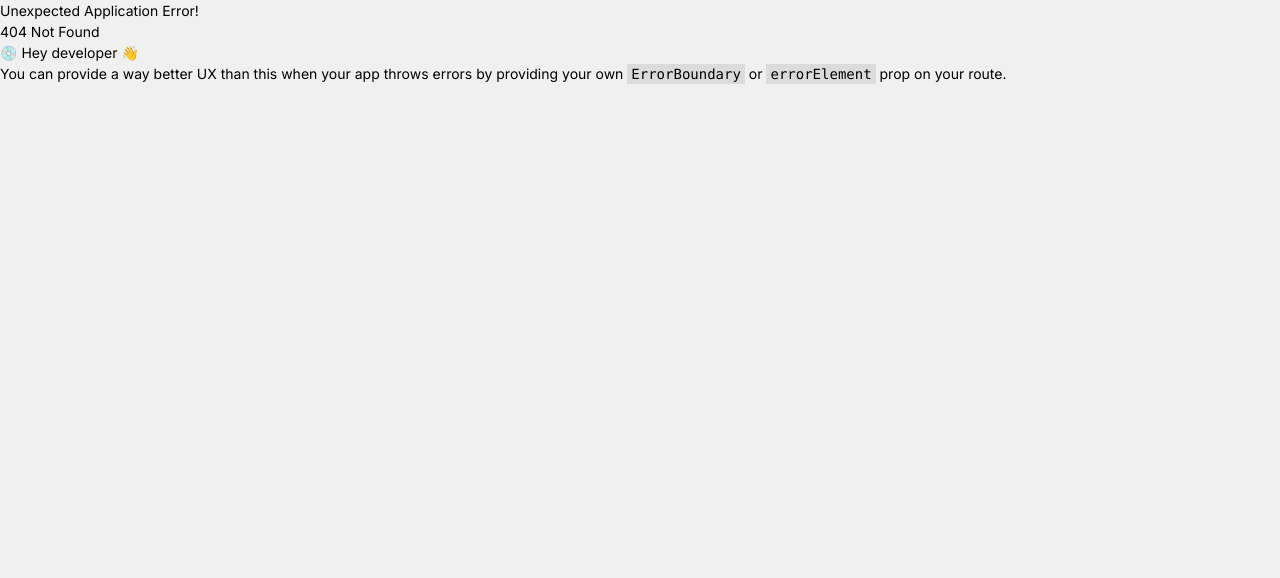
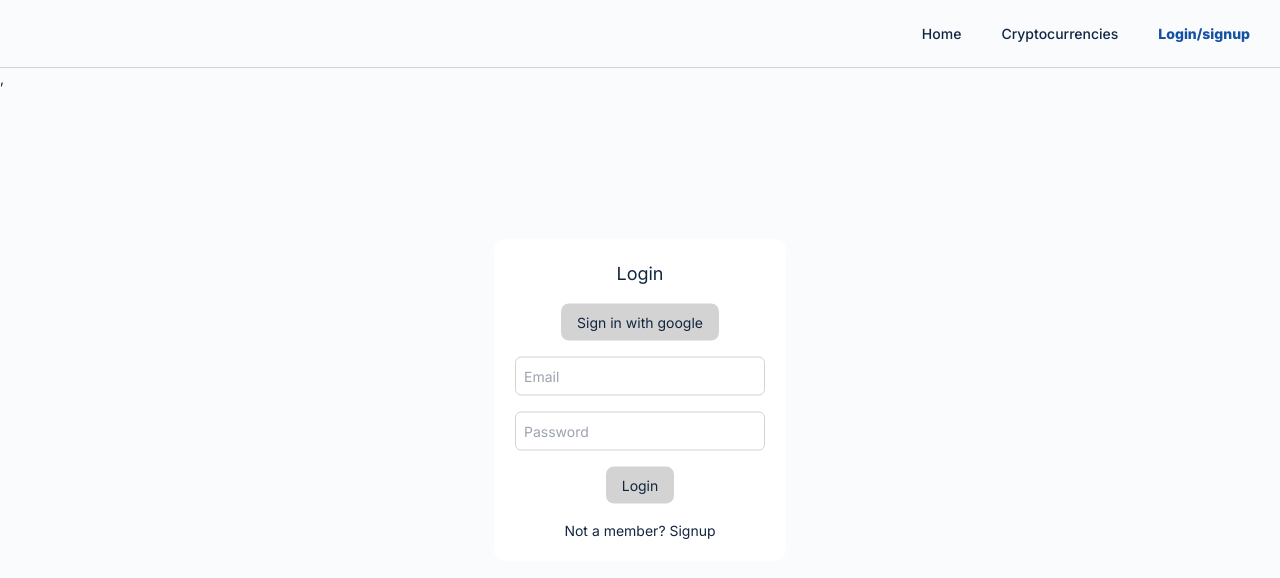
Before and after one commit to DineshK-1/PaperCrypto, a React (Vite) app: page /Auth in a window 1280 px wide. Before the commit this address had no page. Shown: the top 578 px of the page. Built offline with nearby package versions, Linux system fonts and the light colour scheme; no server answers.

Commit message:
Added Authentication

```diff
--- a/package.json
+++ b/package.json
@@ -13,6 +13,8 @@
     "axios": "^1.5.0",
     "chart.js": "^4.4.0",
     "chartjs-plugin-annotation": "^3.0.1",
+    "firebase": "^10.3.1",
+    "framer-motion": "^10.16.4",
     "react": "^18.2.0",
     "react-chartjs-2": "^5.2.0",
     "react-dom": "^18.2.0",
--- a/src/App.css
+++ b/src/App.css
@@ -1,9 +1,34 @@
+/* 0 solid #e5e7eb */
+
 .profit-color {
     color: #4be24b;
 }
 
 .loss-color {
     color: #e03535;
+}
+
+.login-container {
+    position: absolute;
+    top: 50%;
+    left: 50%;
+    margin-right: -50%;
+    transform: translate(-50%, -50%)
+}
+
+button.login {
+    background-color: #d3d3d3;
+    padding: .5rem 1rem;
+    border-radius: .5rem;
+}
+
+input {
+    border: 1px solid #d3d3d3;
+    outline: none;
+    border-radius: 6px;
+    padding: .5rem !important;
+    font-size: small;
+    width: 250px;
 }
 
 .buy-button {
@@ -31,9 +56,9 @@
 }
 
 .sell-button:hover {
-    -webkit-box-shadow: 0px 0px 20px 2px rgba(224,53,53,0.9);
-    -moz-box-shadow: 0px 0px 20px 2px rgba(224,53,53,0.9);
-    box-shadow: 0px 0px 20px 2px rgba(224,53,53,0.9);
+    -webkit-box-shadow: 0px 0px 20px 2px rgba(224, 53, 53, 0.9);
+    -moz-box-shadow: 0px 0px 20px 2px rgba(224, 53, 53, 0.9);
+    box-shadow: 0px 0px 20px 2px rgba(224, 53, 53, 0.9);
 }
 
 .blue {
@@ -62,7 +87,6 @@
 
 .navbar {
     border-bottom: 1px solid #d3d3d3;
-    background-color: #fff;
 }
 
 .nav-item {
@@ -74,6 +98,11 @@
     font-weight: 500;
 }
 
+.nav-item.active {
+    color: #1450A3;
+    font-weight: 800;
+}
+
 .nav-item:hover {
     background-color: #1450A3;
     color: white;
@@ -83,8 +112,6 @@
     max-width: 1280px;
     margin: 0 auto;
 }
-
-.crypto-table {}
 
 td {
     padding: .2em 0;
--- a/src/App.jsx
+++ b/src/App.jsx
@@ -15,4 +15,4 @@ function App() {
   )
 }
 
-export default App
+export default App;
--- a/src/Components/NavBar/NavBar.component.jsx
+++ b/src/Components/NavBar/NavBar.component.jsx
@@ -1,11 +1,24 @@
-import { Link } from "react-router-dom";
+import { useContext } from "react";
+import { Link, useLocation } from "react-router-dom";
+import { UserContext } from "../../Contexts/user.context";
 
 const NavBar = () => {
-    return(
-        <div className="navbar flex gap-3 p-4 items-center w-full justify-center">
-            <Link to="/"><div className="nav-item">Home</div></Link>
-            <Link to="/Cryptos"><div className="nav-item">Cryptocurrencies</div></Link>
-            <div className="nav-item">Login/signup</div>
+    const { user } = useContext(UserContext);
+    const location = useLocation();
+
+    return (
+        <div className="navbar flex gap-3 p-4 items-center w-full justify-end">
+            <Link to="/"><div className={"nav-item" + (location.pathname === "/" ? " active" : "")}>Home</div></Link>
+            {user &&
+                <Link to="/Dashboard"><div className={"nav-item" + (location.pathname === "/Dashboard" ? " active" : "")}>Dashboard</div></Link>
+            }
+            <Link to="/Cryptos"><div className={"nav-item" + (location.pathname.includes("/Cryptos") ? " active" : "")}>Cryptocurrencies</div></Link>
+            {user ?
+                <Link to="/Profile"><img className="rounded-xl" src={user.photoURL} width={40} /></Link>
+                :
+                <Link to="/Auth"><div className={"nav-item" + (location.pathname === "/Auth" ? " active" : "")}>Login/signup</div></Link>
+            }
+
         </div>
     )
 }
--- /dev/null
+++ b/src/Contexts/user.context.jsx
@@ -0,0 +1,22 @@
+import { useEffect } from "react";
+import { createContext, useState } from "react";
+import { OnAuthStateChangedListener } from "../Utils/firebase";
+
+export const UserContext = createContext()
+
+export const UserProvider = ({ children }) => {
+    const [user, setCurrentUser] = useState(null)
+    var isLoggedIn = (user ? true : false);
+
+    const value = { user, isLoggedIn }
+
+    useEffect(() => {
+        const unsubscribe = OnAuthStateChangedListener((user) => {
+            setCurrentUser(user);
+        })
+        return unsubscribe;
+    }, [])
+    return (
+        <UserContext.Provider value={value}>{children}</UserContext.Provider>
+    )
+}
--- /dev/null
+++ b/src/Routes/Auth/Auth.route.jsx
@@ -0,0 +1,29 @@
+import { useContext } from "react";
+import { signInwithGooglePopup } from "../../Utils/firebase";
+import { UserContext } from "../../Contexts/user.context";
+import { useNavigate } from "react-router";
+
+const AuthRoute = () => {
+
+    const { user } = useContext(UserContext)
+    const navigate = useNavigate();
+
+    // if (user) {
+    //     return navigate("/")
+    // }
+
+    return (
+        <div className="flex login-container">
+            <div className="auth flex flex-col justify-center gap-4 p-5 w-max items-center card">
+                <div className="text-lg">Login</div>
+                <button className="login" onClick={() => { signInwithGooglePopup() }}>Sign in with google</button>
+                <input type="text" placeholder="Email" />
+                <input type="password" placeholder="Password" />
+                <button className="login">Login</button>
+                <button>Not a member? Signup</button>
+            </div>
+        </div>
+    )
+}
+
+export default AuthRoute;
--- a/src/Routes/Cryptos/Cryptos.route.jsx
+++ b/src/Routes/Cryptos/Cryptos.route.jsx
@@ -1,29 +1,38 @@
-import { useEffect, useState } from "react";
+import { useContext, useEffect, useState } from "react";
 import CryptoTable from "../../Components/CryptoTable/CryptoTable.component";
 import { details } from "../../Data/coins";
 import { Quotes } from "../../Data/Quotes";
+import { AnimatePresence } from "framer-motion";
+import { motion } from "framer-motion";
+import { UserContext } from "../../Contexts/user.context";
 
 const CryptoRoute = () => {
     const det = details["data"];
 
-    const [quote, setQuote] = useState(Quotes[Math.floor(Math.random() * Quotes.length-1)])
+    const [quote, setQuote] = useState(Quotes[Math.floor(Math.random() * Quotes.length - 1)])
 
     useEffect(() => {
         const timer = setInterval(() => {
-            setQuote(Quotes[Math.floor(Math.random() * Quotes.length-1)])
+            setQuote(Quotes[Math.floor(Math.random() * Quotes.length - 2)])
         }, 4000);
 
         return () => clearInterval(timer);
     }, [])
 
+    const { user } = useContext(UserContext);
+
     return (
         <>
             <div className="cryptos-page flex w-full">
                 <div className="flex flex-col gap-5 mt-12 w-full mx-10">
-                    <div className="hidden flex-col gap-3 card p-5 lg:flex">
-                        <h2 className="text-2xl font-semibold">Did you know?</h2>
-                        <span className="text-sm text-gray-500">{quote}</span>
-                    </div>
+                    <AnimatePresence>
+                        <motion.div className="hidden flex-col gap-3 card p-5 lg:flex">
+                            <motion.h2 className="text-2xl font-semibold" layout="position">Did you know?</motion.h2>
+
+                            <motion.span key={quote} initial={{ y: 20, opacity: 0 }} animate={{ y: 0, opacity: 100 }} exit={{ y: -20, opacity: 0 }} className="text-sm text-gray-500">{quote}</motion.span>
+
+                        </motion.div>
+                    </AnimatePresence>
 
                     <div className="table-section flex flex-col gap-5">
                         <h2 className="text-2xl font-semibold px-2">Crypto Coins</h2>
--- /dev/null
+++ b/src/Routes/Dashboard/Dashboard.component.jsx
@@ -0,0 +1,34 @@
+const DashboardRoute = () => {
+    return (
+        <div className="dashboard-route flex flex-col font-medium text-lg">
+            <div className="flex w-full p-4">
+                Start paper trading now!
+            </div>
+            <div className="flex gap-2">
+                <div className="flex p-4 gap-1 items-center">
+                    Current Balance:
+                    <span className="blue font-semibold">Nil</span>
+                </div>
+                <div className="flex p-4 gap-1 items-center">
+                    Portfolio Value:
+                    <span className="blue font-semibold">Nil</span>
+                </div>
+            </div>
+
+            <div className="flex flex-col gap-4 p-4">
+                <span className="text-xl">Current Holdings</span>
+                <div className="flex text-gray-500">
+                    <span>Start paper trading crypto coins by clicking here!</span>
+                </div>
+            </div>
+            <div className="flex flex-col gap-4 p-4">
+                <span className="text-xl">Transaction History</span>
+                <div className="flex text-gray-500">
+                    <span>No Transactions yet</span>
+                </div>
+            </div>
+        </div>
+    )
+}
+
+export default DashboardRoute;
--- /dev/null
+++ b/src/Routes/Profile/Profile.route.jsx
@@ -0,0 +1,9 @@
+const ProfileRoute = () => {
+    return(
+        <div className="profile-route">
+
+        </div>
+    )
+}
+
+export default ProfileRoute;
--- /dev/null
+++ b/src/Utils/firebase.js
@@ -0,0 +1,29 @@
+// Import the functions you need from the SDKs you need
+import { initializeApp } from "firebase/app";
+import { getAnalytics } from "firebase/analytics";
+import { getAuth, signInWithPopup, GoogleAuthProvider, createUserWithEmailAndPassword, signInWithEmailAndPassword, signOut, onAuthStateChanged } from 'firebase/auth'
+// TODO: Add SDKs for Firebase products that you want to use
+// https://firebase.google.com/docs/web/setup#available-libraries
+
+// Your web app's Firebase configuration
+// For Firebase JS SDK v7.20.0 and later, measurementId is optional
+const firebaseConfig = {
+  apiKey: "AIzaSyB1jgwW83d_6Fzxi-eoXtBJEC6VWaQvl2I",
+  authDomain: "papercrypto-96e7b.firebaseapp.com",
+  projectId: "papercrypto-96e7b",
+  storageBucket: "papercrypto-96e7b.appspot.com",
+  messagingSenderId: "113721495222",
+  appId: "1:113721495222:web:ba73ec7e5f857116486017",
+  measurementId: "G-W0MVF23979"
+};
+
+// Initialize Firebase
+const app = initializeApp(firebaseConfig);
+const analytics = getAnalytics(app);
+
+const provider = new GoogleAuthProvider();
+
+export const auth = getAuth();
+export const signInwithGooglePopup = () => signInWithPopup(auth, provider);
+
+export const OnAuthStateChangedListener = (callback) => onAuthStateChanged(auth, callback);
--- a/src/index.css
+++ b/src/index.css
@@ -23,6 +23,7 @@ a {
 body {
   margin: 0;
   min-width: 320px;
-  background-color: #F0F0F0;
+  background-color: #f9fbfd;
+  color: #12263f;
   font-size: 14px;
 }
```
Also changed, not shown: src/main.jsx (+19 -1 lines), 1 other file (tests, documents, lock files or other folders).
